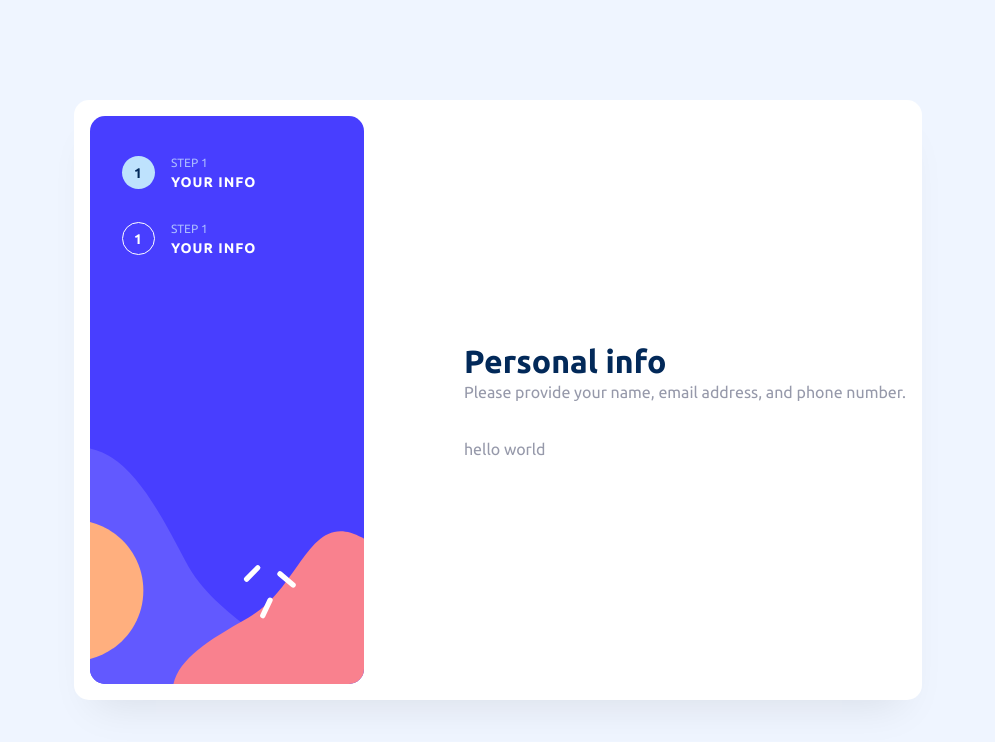
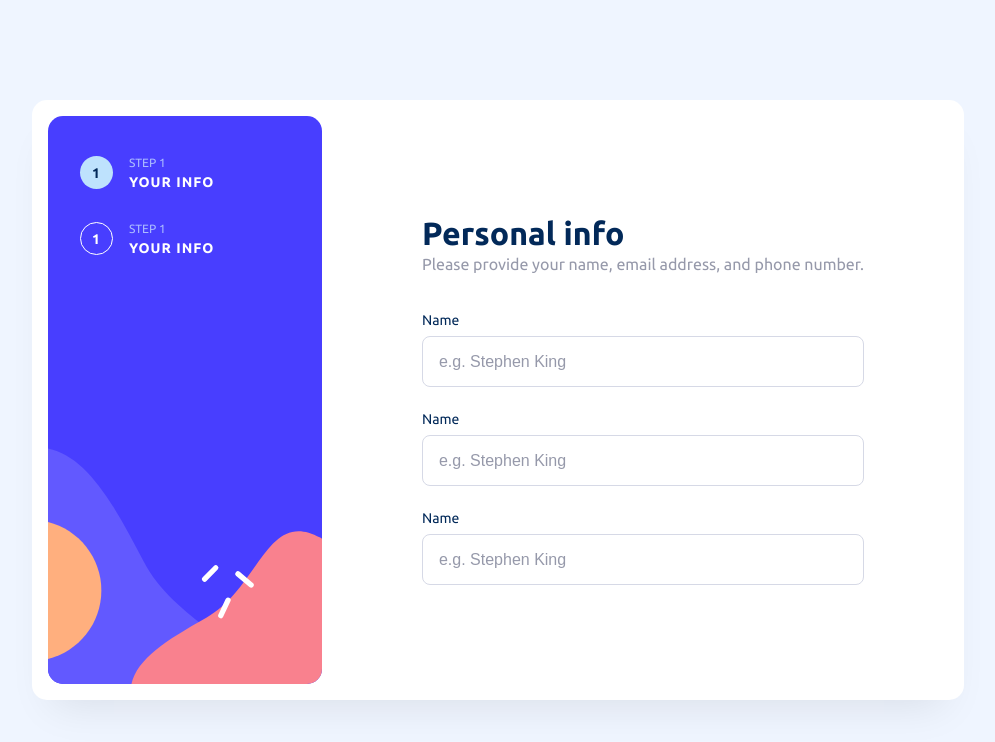
Before and after one commit to eddyzera/multi-step-form, a React (Vite) app: page / in a window 1280 px wide. Shown: the top 742 px of the page, without its empty margins (142-1137 px from the left). Built offline with nearby package versions, Linux system fonts and the light colour scheme.

Commit message:
feat: created FormPersonalInfo

```diff
--- /dev/null
+++ b/src/components/FormPersonalInfo/FormPersonalInfo.module.scss
@@ -0,0 +1,44 @@
+@use '../../style/utils/variables.scss' as *;
+
+.formPersonalInfoContainer {
+  width: 100%;
+}
+
+.formPersonalInfoLabel {
+  display: flex;
+  align-items: flex-start;
+  flex-direction: column;
+  width: 100%;
+
+  & + .formPersonalInfoLabel {
+    margin-top: 24px;
+  }
+
+  label {
+    font-weight: 400;
+    font-size: 14px;
+    line-height: 16px;
+    color: $blue-900;
+    width: 100%;
+
+    margin-bottom: 8px;
+  }
+
+
+  input {
+    padding: 12px 16px;
+    border: 1px solid $blue-100;
+    width: 100%;
+
+    border-radius: $border-sm;
+
+    color: $gray-200;
+    font-weight: 500;
+    font-size: 16px;
+    line-height: 25px;
+
+    &::placeholder {
+      color: $gray-200;
+    }
+  }
+}
--- /dev/null
+++ b/src/components/FormPersonalInfo/FormPersonalInfo.module.scss.d.ts
@@ -0,0 +1,5 @@
+declare const classNames: {
+  readonly formPersonalInfoContainer: "formPersonalInfoContainer";
+  readonly formPersonalInfoLabel: "formPersonalInfoLabel";
+};
+export = classNames;
--- /dev/null
+++ b/src/components/FormPersonalInfo/FormPersonalInfo.tsx
@@ -0,0 +1,21 @@
+import React from 'react'
+import styles from './FormPersonalInfo.module.scss'
+
+export const FormPersonalInfo: React.FunctionComponent = () => {
+  return (
+    <form action="" className={styles.formPersonalInfoContainer}>
+      <div className={styles.formPersonalInfoLabel}>
+        <label htmlFor="">Name</label>
+        <input type="text" placeholder='e.g. Stephen King' />
+      </div>
+      <div className={styles.formPersonalInfoLabel}>
+        <label htmlFor="">Name</label>
+        <input type="text" placeholder='e.g. Stephen King' />
+      </div>
+      <div className={styles.formPersonalInfoLabel}>
+        <label htmlFor="">Name</label>
+        <input type="text" placeholder='e.g. Stephen King' />
+      </div>
+    </form>
+  )
+}
--- a/src/components/index.tsx
+++ b/src/components/index.tsx
@@ -1,3 +1,4 @@
 export { Button } from './Button/Button'
 export { Steps } from './Steps/Steps'
 export { Header } from './Header/Header'
+export { FormPersonalInfo } from './FormPersonalInfo/FormPersonalInfo'
--- a/src/pages/PersonalInfo/PersonalInfo.tsx
+++ b/src/pages/PersonalInfo/PersonalInfo.tsx
@@ -1,13 +1,11 @@
 import React from 'react'
-import { Header } from '../../components'
+import { FormPersonalInfo, Header } from '../../components'
 
 export const PersonalInfo: React.FunctionComponent = () => {
   return (
     <>
       <Header title='Personal info' subTitle='Please provide your name, email address, and phone number.' />
-      <div>
-        hello world
-      </div>
+     <FormPersonalInfo />
     </>
   )
 }
--- a/src/provider/ProviderLayout/ProviderLayout.module.scss
+++ b/src/provider/ProviderLayout/ProviderLayout.module.scss
@@ -5,7 +5,9 @@
   border-radius: $border-md;
   box-shadow: $box-shadow;
 
-  padding: 16px;
+  padding-top: 16px;
+  padding-left: 16px;
+  padding-bottom: 16px;
 
   display: flex;
   align-items: center;
@@ -16,4 +18,5 @@
   flex-direction: column;
   align-items: flex-start;
   gap: 35px;
+  padding-right: 100px;
 }
--- a/src/style/utils/variables.scss
+++ b/src/style/utils/variables.scss
@@ -20,6 +20,7 @@ $red-900: #EE374A;
 
 $box-shadow: 0px 25px 40px -20px rgba(0, 0, 0, 0.0951141);
 
+$border-sm: 8px;
 $border-md: 15px;
 
 $font: 'Ubuntu', sans-serif;
```
